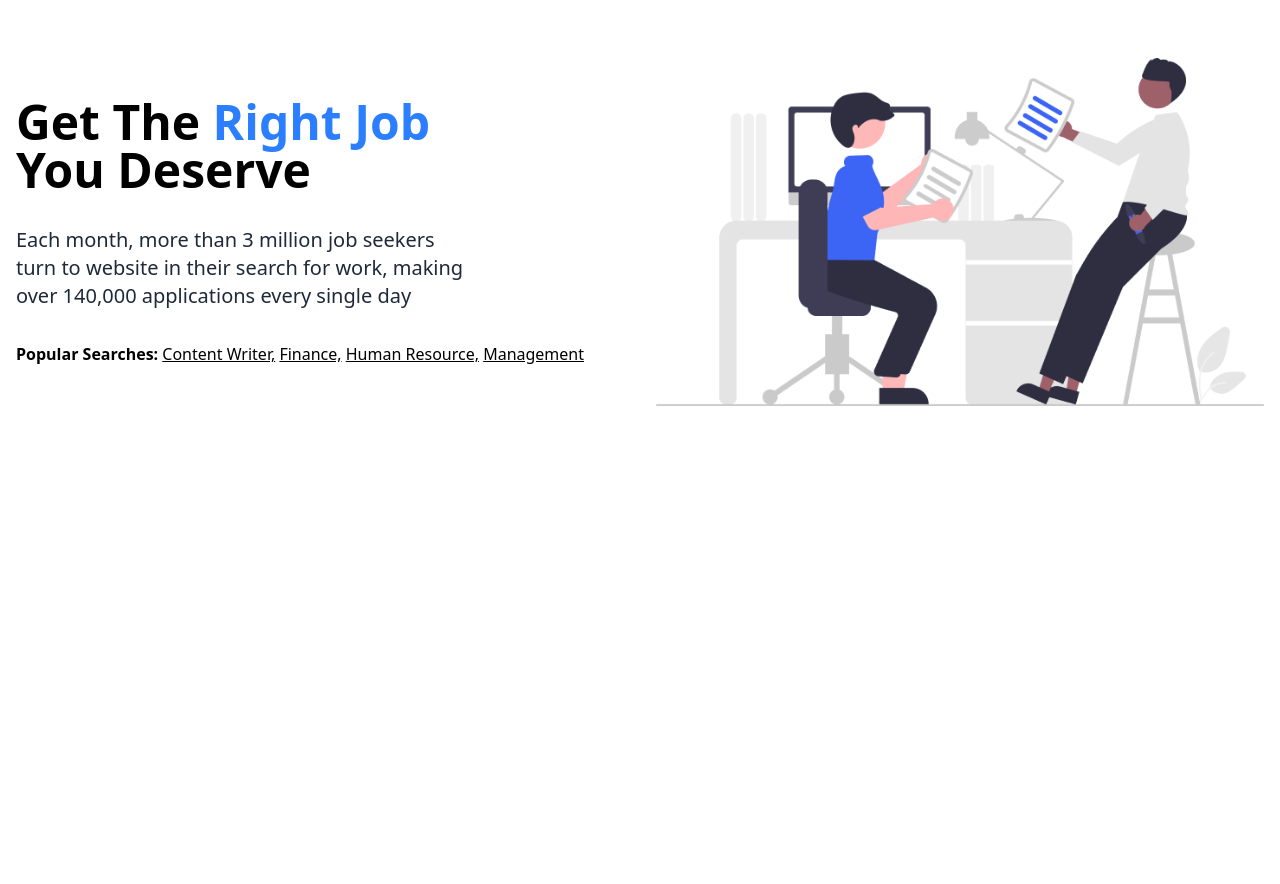
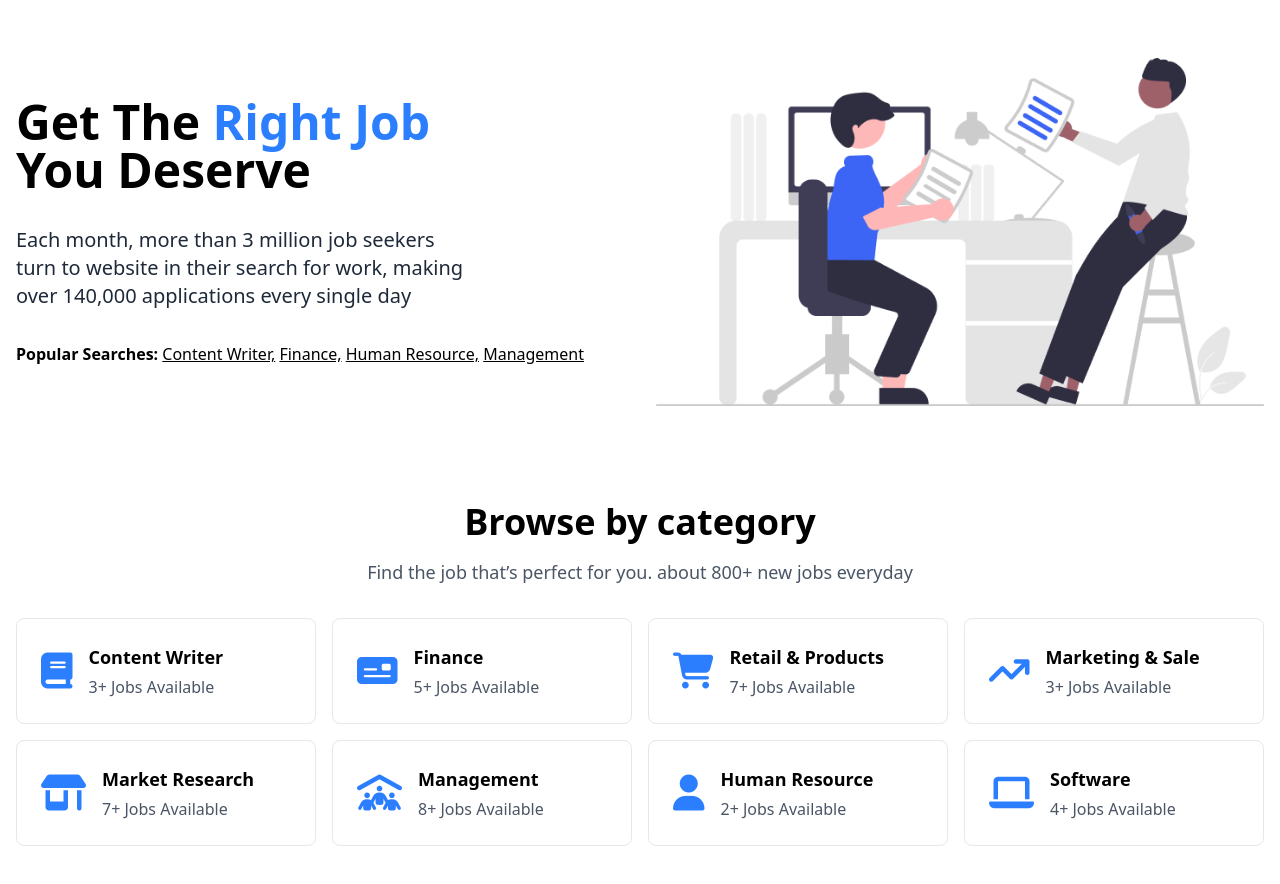
Before and after one commit to devabutaher/job-portal-tailwind, a website built with Vite: page index.html in a window 1280 px wide. Shown: the part 90-974 px from the top of the page. Before the commit the page ends 800 px from the top, so only its background shows below. Built offline with nearby package versions, Linux system fonts and the light colour scheme.

Commit message:
categories

```diff
--- a/index.html
+++ b/index.html
@@ -6,6 +6,7 @@
   <link rel="icon" type="image/svg+xml" href="/vite.svg" />
   <meta name="viewport" content="width=device-width, initial-scale=1.0" />
   <script src="https://cdn.jsdelivr.net/npm/@tailwindcss/browser@4"></script>
+  <script src="https://kit.fontawesome.com/45a85b609d.js" crossorigin="anonymous"></script>
   <link href="styles.css" rel="stylesheet">
   <title>Job Portal</title>
 </head>
@@ -55,6 +56,74 @@
     </div>
   </section>
 
+  <section class="py-12">
+    <div class="text-center space-y-4 mb-8">
+      <h1 class="text-4xl font-bold">Browse by category</h1>
+      <p class="text-gray-600 hover:text-blue-500 text-lg">
+        Find the job that’s perfect for you. about 800+ new jobs everyday
+      </p>
+    </div>
+
+    <div class="grid sm:grid-cols-2 md:grid-cols-3 lg:grid-cols-4 gap-4">
+      <div class="p-6 rounded-lg cursor-pointer border border-gray-200 hover:border-gray-300 transition-all hover:shadow-xl duration-200 flex items-center gap-4">
+        <i class="fa-solid fa-book text-blue-500 text-4xl"></i>
+        <div class="flex flex-col justify-center gap-1">
+          <h2 class="font-semibold text-lg hover:text-blue-500 whitespace-nowrap">Content Writer</h2>
+          <p class="text-gray-600 hover:text-blue-500 whitespace-nowrap">3+ Jobs Available</p>
+        </div>
+      </div>
+      <div class="p-6 rounded-lg cursor-pointer border border-gray-200 hover:border-gray-300 transition-all hover:shadow-xl duration-200 flex items-center gap-4">
+        <i class="fa-solid fa-money-check text-blue-500 text-4xl"></i>
+        <div class="flex flex-col justify-center gap-1">
+          <h2 class="font-semibold text-lg hover:text-blue-500 whitespace-nowrap">Finance</h2>
+          <p class="text-gray-600 hover:text-blue-500 whitespace-nowrap">5+ Jobs Available</p>
+        </div>
+      </div>
+      <div class="p-6 rounded-lg cursor-pointer border border-gray-200 hover:border-gray-300 transition-all hover:shadow-xl duration-200 flex items-center gap-4">
+        <i class="fa-solid fa-cart-shopping text-blue-500 text-4xl"></i>
+        <div class="flex flex-col justify-center gap-1">
+          <h2 class="font-semibold text-lg hover:text-blue-500 whitespace-nowrap">Retail & Products</h2>
+          <p class="text-gray-600 hover:text-blue-500 whitespace-nowrap">7+ Jobs Available</p>
+        </div>
+      </div>
+      <div class="p-6 rounded-lg cursor-pointer border border-gray-200 hover:border-gray-300 transition-all hover:shadow-xl duration-200 flex items-center gap-4">
+        <i class="fa-solid fa-arrow-trend-up text-blue-500 text-4xl"></i>
+        <div class="flex flex-col justify-center gap-1">
+          <h2 class="font-semibold text-lg hover:text-blue-500 whitespace-nowrap">Marketing & Sale</h2>
+          <p class="text-gray-600 hover:text-blue-500 whitespace-nowrap">3+ Jobs Available</p>
+        </div>
+      </div>
+      <div class="p-6 rounded-lg cursor-pointer border border-gray-200 hover:border-gray-300 transition-all hover:shadow-xl duration-200 flex items-center gap-4">
+        <i class="fa-solid fa-shop text-blue-500 text-4xl"></i>
+        <div class="flex flex-col justify-center gap-1">
+          <h2 class="font-semibold text-lg hover:text-blue-500 whitespace-nowrap">Market Research</h2>
+          <p class="text-gray-600 hover:text-blue-500 whitespace-nowrap">7+ Jobs Available</p>
+        </div>
+      </div>
+      <div class="p-6 rounded-lg cursor-pointer border border-gray-200 hover:border-gray-300 transition-all hover:shadow-xl duration-200 flex items-center gap-4">
+        <i class="fa-solid fa-people-roof text-blue-500 text-4xl"></i>
+        <div class="flex flex-col justify-center gap-1">
+          <h2 class="font-semibold text-lg hover:text-blue-500 whitespace-nowrap">Management</h2>
+          <p class="text-gray-600 hover:text-blue-500 whitespace-nowrap">8+ Jobs Available</p>
+        </div>
+      </div>
+      <div class="p-6 rounded-lg cursor-pointer border border-gray-200 hover:border-gray-300 transition-all hover:shadow-xl duration-200 flex items-center gap-4">
+        <i class="fa-solid fa-user text-blue-500 text-4xl"></i>
+        <div class="flex flex-col justify-center gap-1">
+          <h2 class="font-semibold text-lg hover:text-blue-500 whitespace-nowrap">Human Resource</h2>
+          <p class="text-gray-600 hover:text-blue-500 whitespace-nowrap">2+ Jobs Available</p>
+        </div>
+      </div>
+      <div class="p-6 rounded-lg cursor-pointer border border-gray-200 hover:border-gray-300 transition-all hover:shadow-xl duration-200 flex items-center gap-4">
+        <i class="fa-solid fa-laptop text-blue-500 text-4xl"></i>
+        <div class="flex flex-col justify-center gap-1">
+          <h2 class="font-semibold text-lg hover:text-blue-500 whitespace-nowrap">Software</h2>
+          <p class="text-gray-600 hover:text-blue-500 whitespace-nowrap">4+ Jobs Available</p>
+        </div>
+      </div>
+    </div>
+  </section>
+
   <script type="module" src="/src/main.js"></script>
 </body>
 
```
